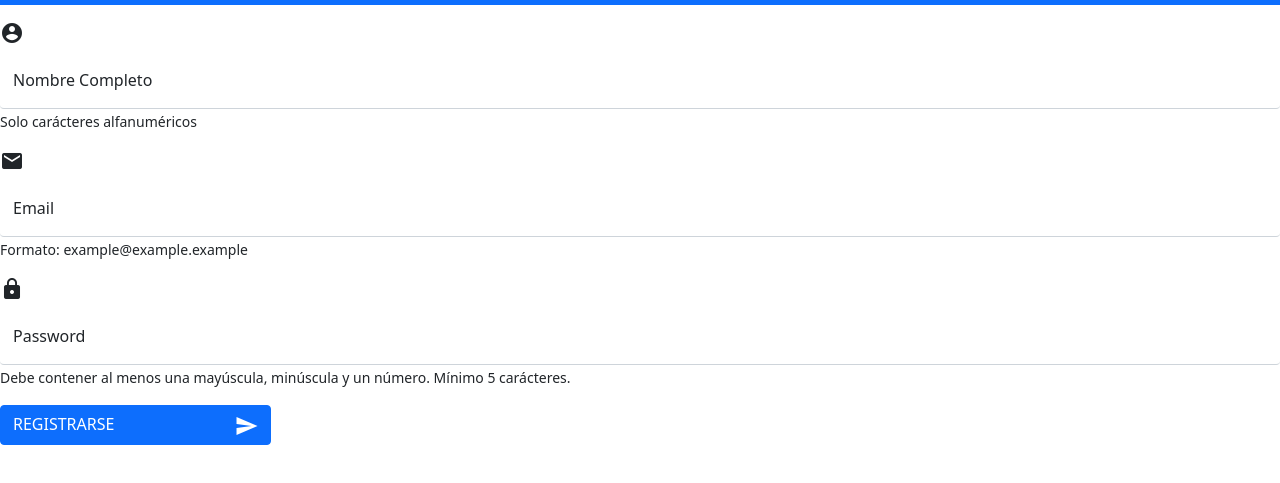
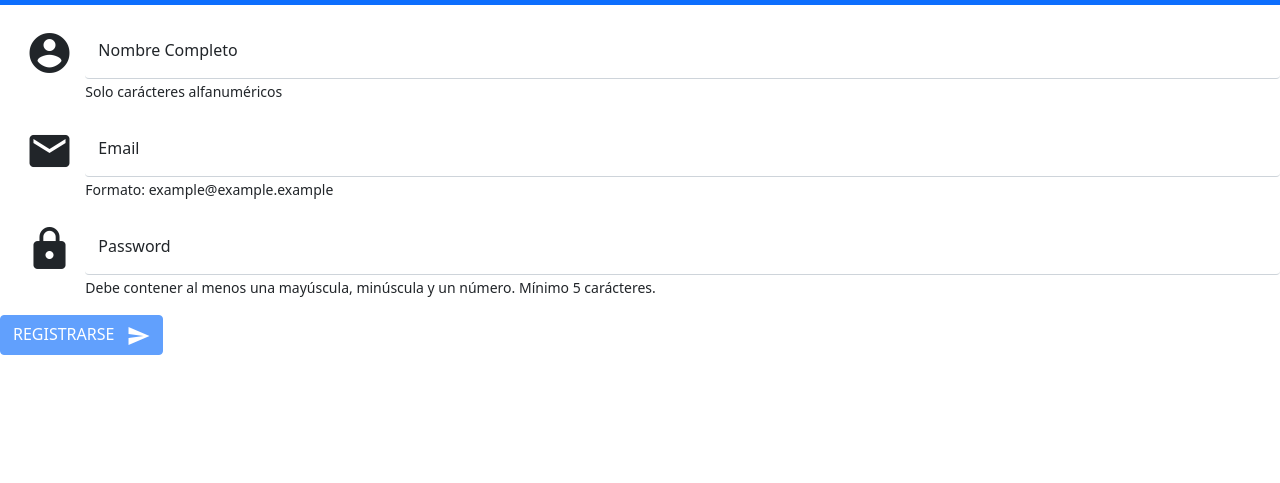
Before and after one commit to loridev/projecteJSM06, a website built with webpack: page src/index.html in a window 1280 px wide. Shown: the part 51-534 px from the top of the page. Built offline with nearby package versions, Linux system fonts and the light colour scheme; no server answers.

Commit message:
style register + arreglo button disabled

```diff
--- a/src/css/style.css
+++ b/src/css/style.css
@@ -1,8 +1,3 @@
-.flecha {
-    vertical-align: middle;
-    margin-left: 5em;
-}
-
 .list-group {
     display: flex;
     justify-content: center;
@@ -22,3 +17,28 @@
 .navbar {
     margin-bottom: 1em;
 }
+
+.formularioIndiv {
+    display: flex;
+    align-items: flex-start;
+    justify-content: center;
+}
+
+.form-floating {
+    width: 100%;
+}
+
+.flecha {
+    vertical-align: middle;
+    margin-left: 0.5em;
+}
+
+.icon {
+    width: 5%;
+    margin-left: 2%;
+    margin-top: 0.5em;
+}
+
+.icono {
+    font-size: 3em;
+}
--- a/src/index.html
+++ b/src/index.html
@@ -33,16 +33,16 @@
     </nav>
 
     <form>
-        <div>
-            <div><i class="material-icons">account_circle</i></div>
+        <div class="formularioIndiv">
+            <div class="icon"><i class="material-icons icono">account_circle</i></div>
             <div class="form-floating mb-3">
                 <input type="text" class="form-control border-top-0 border-end-0 border-start-0" id="nombre" placeholder="Nombre Completo" name="nombre">
                 <label for="nombre">Nombre Completo</label>
                 <small>Solo carácteres alfanuméricos</small>
             </div>
         </div>
-        <div>
-            <div><i class="material-icons">email</i></div>
+        <div class="formularioIndiv">
+            <div class="icon"><i class="material-icons icono">email</i></div>
             <div class="form-floating mb-3">
                 <input type="email" class="form-control border-top-0 border-end-0 border-start-0" id="email" placeholder="Email" name="email">
                 <label for="email">Email</label>
@@ -50,8 +50,8 @@
             </div>
         </div>
 
-        <div>
-            <div class="icon"><i class="material-icons">lock</i></div>
+        <div class="formularioIndiv">
+            <div class="icon"><i class="material-icons icono">lock</i></div>
             <div class="form-floating mb-3">
                 <input type="password" class="form-control border-top-0 border-end-0 border-start-0" id="password" placeholder="Password" name="password">
                 <label for="password">Password</label>
@@ -59,7 +59,7 @@
             </div>
         </div>
 
-        <button type="button" id="btnregister" class="btn btn-primary">REGISTRARSE<i class="material-icons flecha" disabled>send</i></button>
+        <button type="button" id="btnregister" class="btn btn-primary" disabled>REGISTRARSE<i class="material-icons flecha" disabled>send</i></button>
 
         <p></p>
     </form>
```
